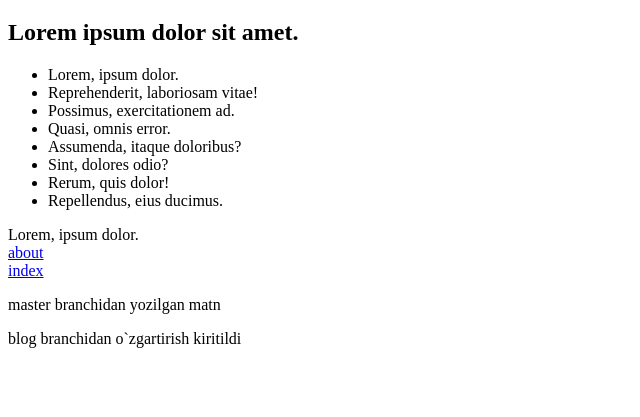
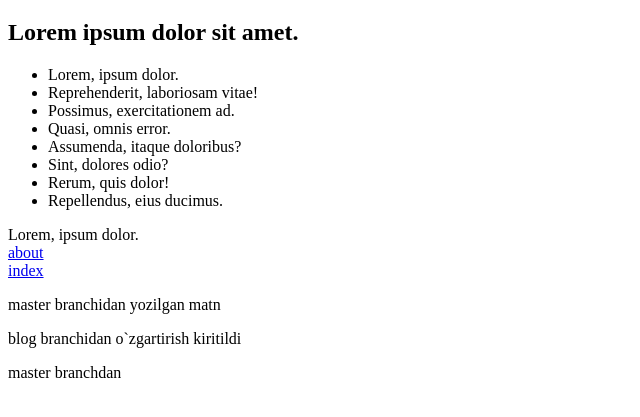
Before and after one commit to Ruzikulovfurqat/github-bilan-ishlash, a plain HTML site: page index.html in a window 1280 px wide. Shown: the part 61-478 px from the top of the page, without its empty margins (0-640 px from the left). Drawn offline with Linux system fonts and the light colour scheme.

Commit message:
master branchdan

```diff
--- a/index.html
+++ b/index.html
@@ -39,5 +39,11 @@
     <p>
         blog branchidan o`zgartirish kiritildi
     </p>
+
+<header>
+    master branchdan
+</header>
+
+
 </body>
 </html>
```
